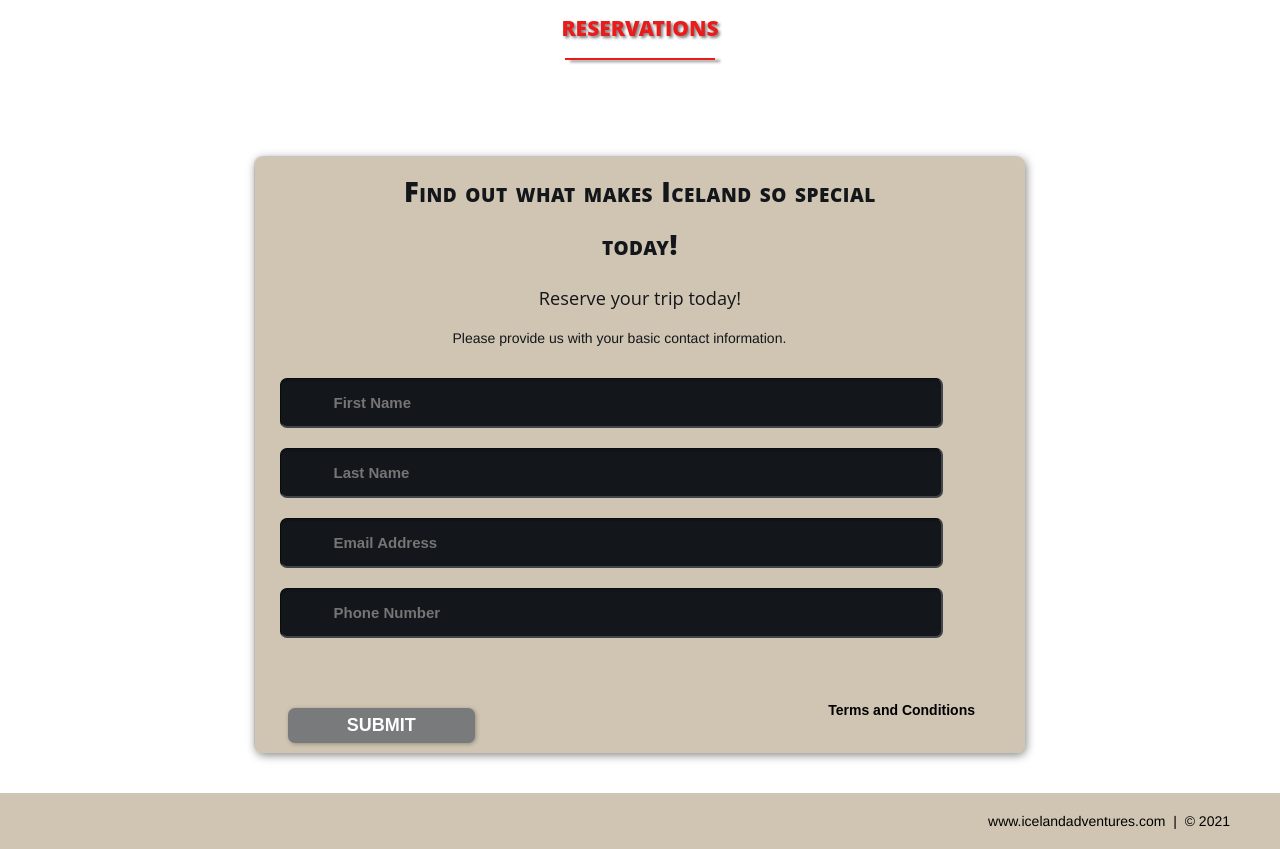
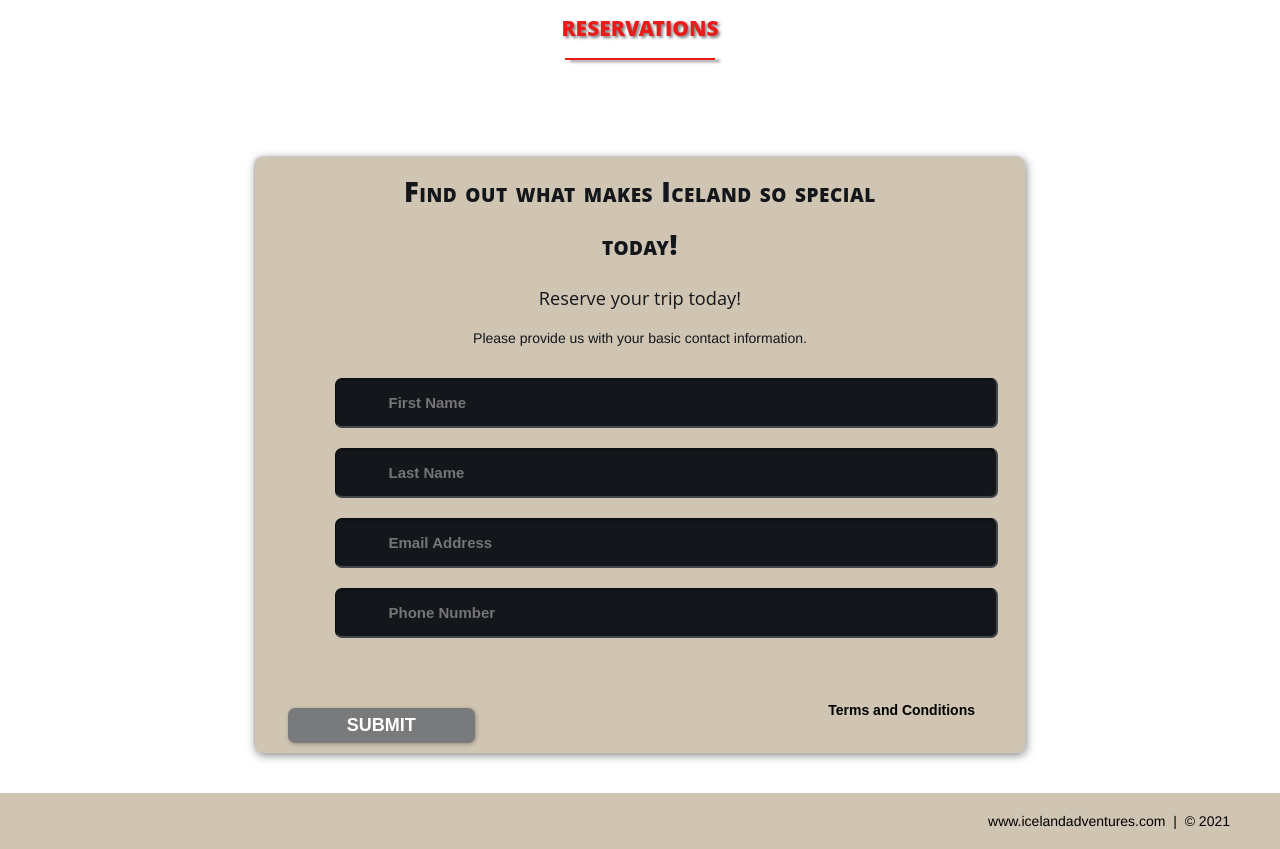
Before and after one commit to andrewkpoore92/Iceland-Project, a plain HTML site: page index.html in a window 1280 px wide. Shown: the part 1922-2771 px from the top of the page. Drawn offline with Linux system fonts and the light colour scheme.

Commit message:
HTML and CSS website

```diff
--- a/css/shared.css
+++ b/css/shared.css
@@ -233,6 +233,7 @@ section {
 
 .reservation p {
     color: #13161B;
+    text-align: center;
     width: 50%;
     margin: 0 auto;
 }
@@ -248,7 +249,7 @@ section {
     border-right: 2px solid #424549;
     border-bottom: 2px solid #424549;
     border-left: 1px solid #090B0D;
-    margin: 10px 1em;
+    margin: 10px 0 10px 70px;
     border-radius: 7px;
     background: #13161B;
     box-shadow: inset 0px 3px 0px 0px rgba(5,5,5,0.15);
```
